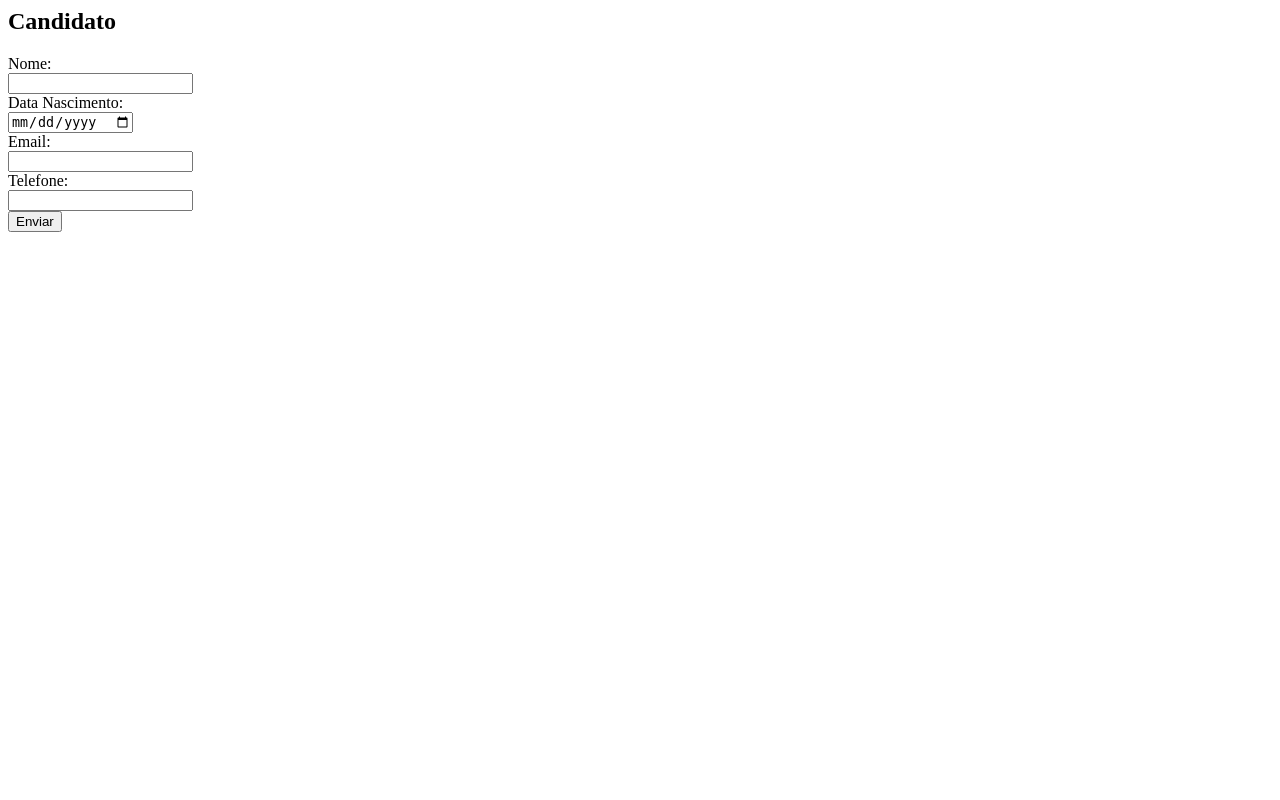
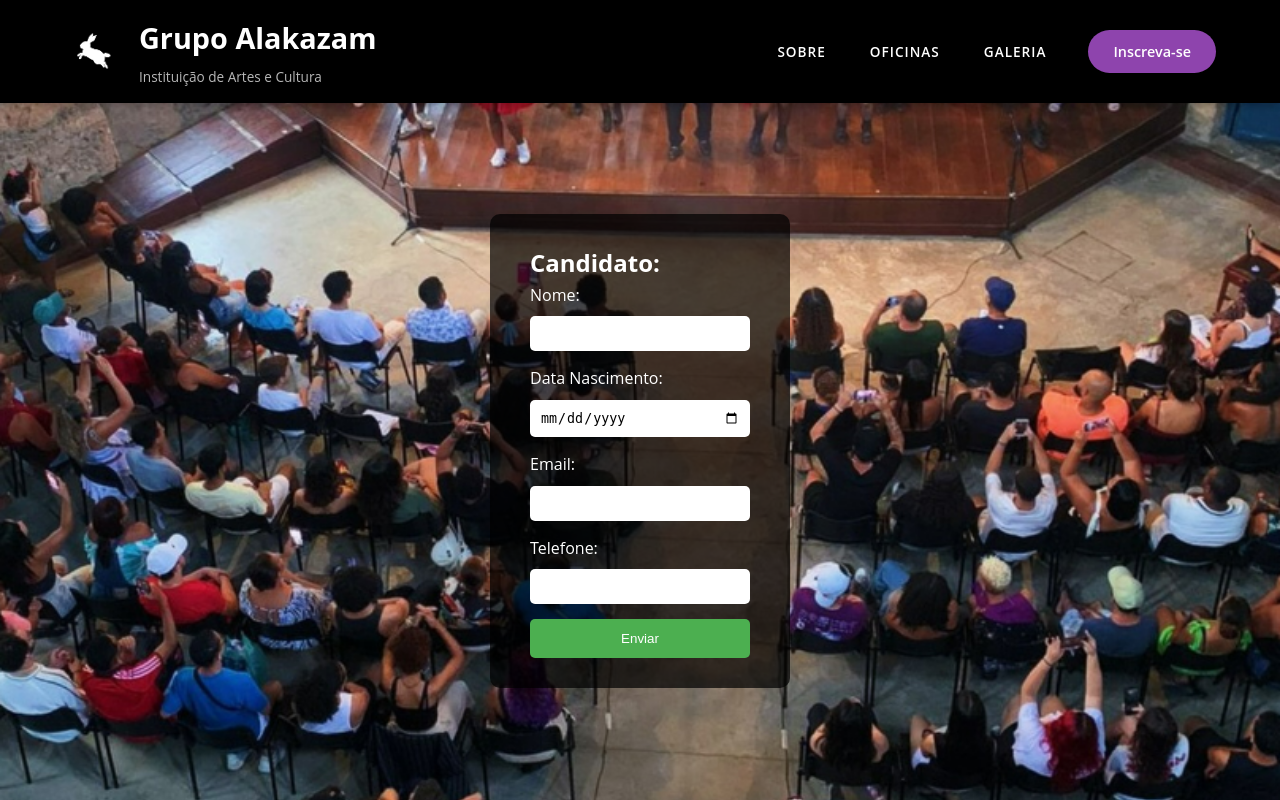
Before and after one commit to rigopedro/trabalhowebIII, a Flask app: page / in a window 1280 px wide. Run offline with Flask 3, Linux system fonts and the light colour scheme.

Commit message:
formulário estilizado e correções no front

```diff
--- a/frontend/style.css
+++ b/frontend/style.css
@@ -343,12 +343,15 @@ section {
 .galeria-overlay h3 {
     font-size: 1.2rem;
     margin-bottom: 5px;
+    color: #ffffff; /* Título em preto */
 }
 
 .galeria-overlay p {
     font-size: 0.8rem;
     margin-bottom: 0;
+    color: #fff; /* Descrição em branco */
 }
+
 
 /* Responsividade */
 @media (max-width: 1200px) {
--- /dev/null
+++ b/templates/formulario.css
@@ -0,0 +1,191 @@
+/* Reset básico */
+* {
+    margin: 0;
+    padding: 0;
+    box-sizing: border-box;
+}
+
+/* Body com fundo e centralização do conteúdo principal */
+body {
+    font-family: 'Open Sans', sans-serif;
+    line-height: 1.6;
+    background: url('images/palco.png') no-repeat center center fixed;
+    background-size: cover;
+    color: white;
+    min-height: 100vh;
+    display: flex;
+    flex-direction: column;
+}
+
+/* Header (navbar) */
+header {
+    background-color: #000;
+    color: white;
+    padding: 15px 0;
+    position: sticky;
+    top: 0;
+    z-index: 100;
+    box-shadow: 0 2px 10px rgba(0,0,0,0.3);
+}
+
+.container {
+    width: 90%;
+    max-width: 1200px;
+    margin: 0 auto;
+}
+
+.header-content {
+    display: flex;
+    justify-content: space-between;
+    align-items: center;
+    flex-wrap: wrap;
+}
+
+.logo-container {
+    display: flex;
+    align-items: center;
+    gap: 15px;
+}
+
+.logo {
+    height: 60px;
+    width: auto;
+    border-radius: 50%;
+    transition: transform 0.3s;
+}
+
+.logo:hover {
+    transform: rotate(-5deg) scale(1.05);
+}
+
+.title-container h1 {
+    font-size: 1.8rem;
+    margin-bottom: 5px;
+}
+
+.title-container p {
+    font-size: 0.85rem;
+    opacity: 0.9;
+    color: #ccc;
+}
+
+nav ul {
+    list-style: none;
+    display: flex;
+    gap: 20px;
+}
+
+nav a {
+    color: white;
+    text-decoration: none;
+    padding: 8px 12px;
+    position: relative;
+    font-weight: 600;
+    transition: all 0.3s;
+    text-transform: uppercase;
+    font-size: 0.85rem;
+    letter-spacing: 1px;
+    border-radius: 4px;
+}
+
+nav a:hover {
+    color: #fff;
+    background-color: #333;
+}
+
+nav a::after {
+    content: '';
+    position: absolute;
+    width: 0;
+    height: 2px;
+    bottom: 0;
+    left: 50%;
+    transform: translateX(-50%);
+    background-color: #fff;
+    transition: width 0.3s;
+}
+
+nav a:hover::after {
+    width: 70%;
+}
+
+.header-actions {
+    display: flex;
+    align-items: center;
+    gap: 30px;
+}
+
+.inscricao-btn {
+    background-color: #8E44AD;
+    color: white;
+    padding: 10px 25px;
+    border-radius: 50px;
+    text-decoration: none;
+    font-weight: 600;
+    font-size: 0.9rem;
+    transition: all 0.3s;
+    white-space: nowrap;
+    box-shadow: 0 3px 10px rgba(0,0,0,0.2);
+}
+
+.inscricao-btn:hover {
+    background-color: #7D3C98;
+    transform: translateY(-2px);
+    box-shadow: 0 5px 15px rgba(0,0,0,0.3);
+}
+
+/* Responsivo */
+@media (max-width: 768px) {
+    .header-actions {
+        flex-direction: column;
+        gap: 15px;
+    }
+
+    .inscricao-btn {
+        padding: 8px 20px;
+        margin-bottom: 10px;
+    }
+}
+
+/* Centraliza o formulário na área abaixo do header */
+.main-content {
+    flex: 1;
+    display: flex;
+    justify-content: center;
+    align-items: center;
+    padding: 40px 20px;
+}
+
+/* Estilo do formulário */
+.form-container {
+    background-color: rgba(0, 0, 0, 0.7);
+    padding: 30px 40px;
+    border-radius: 10px;
+    width: 300px;
+    color: white;
+}
+
+input[type="text"],
+input[type="date"] {
+    width: 100%;
+    padding: 10px;
+    margin: 8px 0 15px 0;
+    border: none;
+    border-radius: 5px;
+    background-color: white;
+    color: black;
+}
+
+.btn {
+    width: 100%;
+    background-color: #4CAF50;
+    color: white;
+    padding: 12px;
+    border: none;
+    border-radius: 5px;
+    cursor: pointer;
+}
+
+.btn:hover {
+    background-color: #45a049;
+}
--- a/templates/formulario.html
+++ b/templates/formulario.html
@@ -1,23 +1,56 @@
-<html>
+<!DOCTYPE html>
+<html lang="pt-br">
 <head>
+    <meta charset="UTF-8">
+    <title>Inscrição</title>
+    <link rel="stylesheet" href="formulario.css">
+</head>
+<body>
+    <!-- Navbar -->
+    <header>
+        <div class="container">
+            <div class="header-content">
+                <div class="logo-container">
+                    <img src="images/coelho-logo.jpeg" alt="Logo Alakazam - Coelho" class="logo">
+                    <div class="title-container">
+                        <h1>Grupo Alakazam</h1>
+                        <p>Instituição de Artes e Cultura</p>
+                    </div>
+                </div>
+                <div class="header-actions">
+                    <nav>
+                        <ul>
+                            <li><a href="#sobre">Sobre</a></li>
+                            <li><a href="#oficinas">Oficinas</a></li>
+                            <li><a href="#galeria">Galeria</a></li>
+                        </ul>
+                    </nav>
+                    <a href="/inscricao" class="inscricao-btn">Inscreva-se</a>
+                </div>
+            </div>
+        </div>
+    </header>
 
-</head>
+    <!-- Formulário centralizado -->
+    <main class="main-content">
+        <div class="form-container">
+            <h2>Candidato:</h2>
+            <form action="/enviar" method="POST">
+                <label for="fname">Nome:</label><br>
+                <input type="text" id="fname" name="nome"><br>
 
-<body>
-    <h2>Candidato</h2>
+                <label for="fdata">Data Nascimento:</label><br>
+                <input type="date" id="fdata" name="data_nascimento"><br>
 
-    <form action="/enviar" method="POST">
-        <label for="fname">Nome:</label><br>
-        <input type="text" id="fname" name="nome"><br>
-        <label for="fname">Data Nascimento:</label><br>
-        <input type="date" id="fdata" name="data_nascimento"><br>
-        <label for="fname">Email:</label><br>
-        <input type="text" id="femail" name="email"><br>
-        <label for="fname">Telefone:</label><br>
-        <input type="text" id="ftel" name="telefone"><br>
+                <label for="femail">Email:</label><br>
+                <input type="text" id="femail" name="email"><br>
 
-        <input type="submit" class="btn btn-success" value="Enviar"/>
-    </form>
+                <label for="ftel">Telefone:</label><br>
+                <input type="text" id="ftel" name="telefone"><br>
+
+                <input type="submit" class="btn" value="Enviar"/>
+            </form>
+        </div>
+    </main>
 </body>
-
 </html>
```
Also changed, not shown: templates/images/coelho-logo.jpeg (added), templates/images/palco.png (added).
